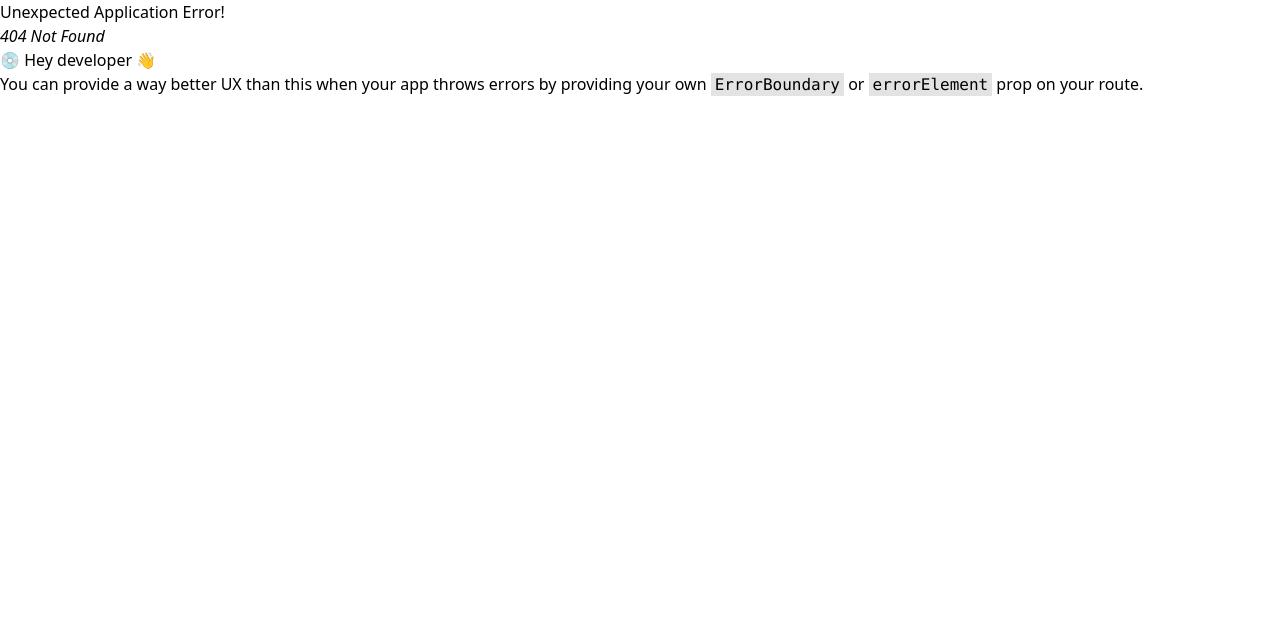
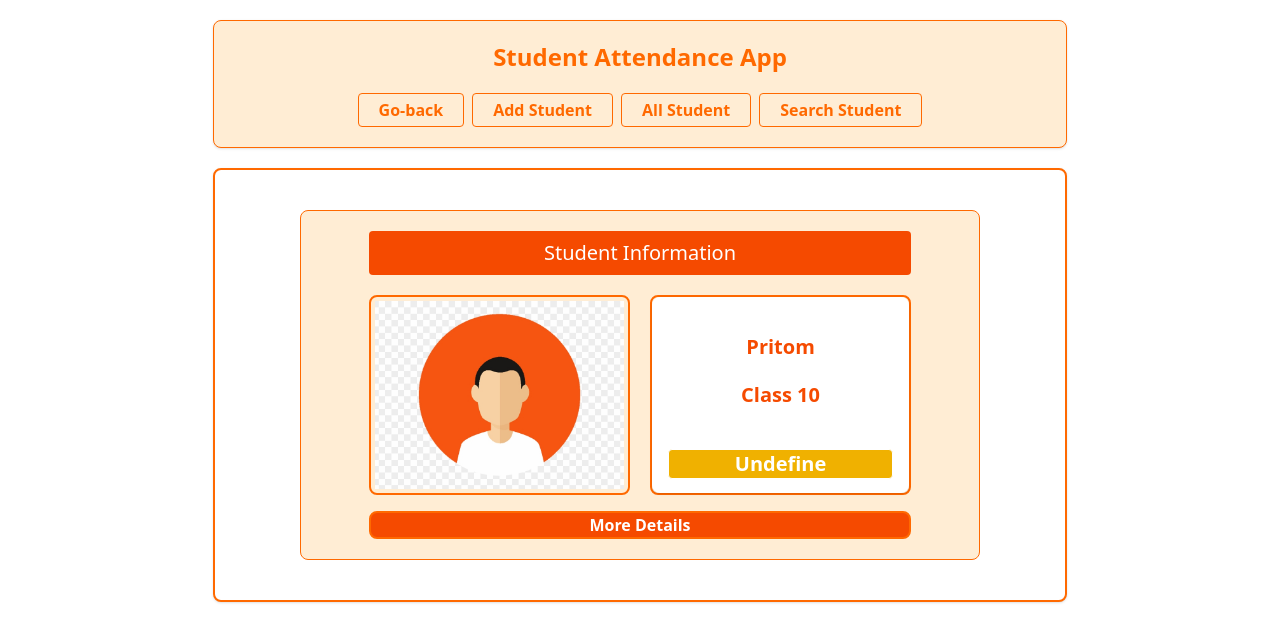
Before and after one commit to PRITOM-0/StudentAttendanceApp-React-Context-Redux-RTK, a React (Vite) app: page /1 in a window 1280 px wide. Before the commit this address had no page. Shown: the top 642 px of the page. Built offline with nearby package versions, Linux system fonts and the light colour scheme.

Commit message:
dinamic routing for Student Infromation implemented

```diff
--- a/src/Components/StudentItem.jsx
+++ b/src/Components/StudentItem.jsx
@@ -1,6 +1,7 @@
 import { useContext, useState } from "react";
 import { classes } from "../assets/data";
 import { useDispatch } from "react-redux";
+import { Link } from "react-router";
 
 const StudentItem = (props) => {
   const  dispatch = useDispatch();
@@ -108,6 +109,9 @@ const StudentItem = (props) => {
               : " hidden mb-2"
           }
         >
+          <Link className="w-full text-center text-white font-bold border border-rose-500 px-2 rounded-full mx-1 my-1 w-1/4 bg-rose-500 hover:bg-rose-700 text-sm pb-1 transition duration-300 ease-in-out" to={`/${std.id}`}>
+            <input type="button" value="Details"/>
+          </Link>
           <span className="w-full text-center text-white font-bold border border-indigo-500 px-2 rounded-full mx-1 my-1 w-1/4 bg-indigo-500 hover:bg-indigo-700 text-sm pb-1 transition duration-300 ease-in-out">
             {std.editMode == false && (
               <input type="button" value="Edit" onClick={edithandle} />
--- a/src/Router/router.jsx
+++ b/src/Router/router.jsx
@@ -4,6 +4,7 @@ import RootPage from "../pages/RootPage";
 import AllStudentPage from "../pages/AllStudentPage";
 import AddStudentPage from "../pages/AddStudentPage";
 import SearchStudentPage from "../pages/SearchStudentPage";
+import StudentPage from "../pages/StudentPage";
 
 export const router = createBrowserRouter([
   {
@@ -23,6 +24,10 @@ export const router = createBrowserRouter([
         path: "/searchStudent",
         element: <SearchStudentPage />,
       },
+      {
+        path: "/:stdId",
+        element: <StudentPage />,
+      },
     ],
   },
 ]);
--- a/src/pages/AddStudentPage.jsx
+++ b/src/pages/AddStudentPage.jsx
@@ -3,7 +3,7 @@ import StudentForm from "../Components/StudentForm";
 const AddStudentPage = () => {
   return (
     <>
-      <div className=" md:w-3/4 lg:w-2/3 mx-auto border border-orange-500 rounded-lg pt-10 shadow my-5 bg-orange-100">
+      <div className="sm:w-[90%] md:w-3/4 lg:w-2/3 mx-auto border border-orange-500 rounded-lg py-5  shadow my-5 bg-orange-100">
         <StudentForm />
       </div>
     </>
--- a/src/pages/AllStudentPage.jsx
+++ b/src/pages/AllStudentPage.jsx
@@ -4,7 +4,7 @@ import StudentList from "../Components/StudentList";
 const AllStudentPage = () => {
   return (
     <>
-      <div className="md:w-3/4 lg:w-2/3 mx-auto  border border-orange-500 rounded-lg pt-10 shadow my-5 bg-orange-100">
+      <div className="sm:w-[90%] md:w-3/4 lg:w-2/3 mx-auto  border border-orange-500 rounded-lg pt-10 shadow my-5 bg-orange-100">
         <StudentList />
       </div>
     </>
--- a/src/pages/RootPage.jsx
+++ b/src/pages/RootPage.jsx
@@ -4,7 +4,7 @@ import { Outlet } from "react-router";
 const RootPage = () => {
   return (
     <>
-      <div className=" md:w-3/4 lg:w-2/3 mx-auto py-5 border border-orange-500 rounded-lg shadow my-5 bg-orange-100">
+      <div className="sm:w-[90%] md:w-3/4 lg:w-2/3 mx-auto py-5 border border-orange-500 rounded-lg shadow my-5 bg-orange-100">
         <h1 className="text-center text-2xl font-bold text-orange-500">
           Student Attendance App
         </h1>
--- a/src/pages/SearchStudentPage.jsx
+++ b/src/pages/SearchStudentPage.jsx
@@ -3,7 +3,7 @@ import SearchStudent from "../Components/SearchStudent";
 const SearchStudentPage = () => {
   return (
     <>
-      <div className=" md:w-3/4 lg:w-2/3  mx-auto border border-orange-500 rounded-lg pt-10 shadow my-5 bg-orange-100">
+      <div className="sm:w-[90%] md:w-3/4 lg:w-2/3  mx-auto border border-orange-500 rounded-lg pt-10 shadow my-5 bg-orange-100">
         <SearchStudent />
       </div>
     </>
--- /dev/null
+++ b/src/pages/StudentPage.jsx
@@ -0,0 +1,50 @@
+import React from "react";
+import ppImg from "../assets/pp.png";
+import { useParams } from "react-router";
+import { useSelector } from "react-redux";
+
+const StudentPage = () => {
+  const { stdId } = useParams();
+  const state = useSelector((state) => state.studentState);
+  const student = [...state.filter((el) => el.id == stdId)][0];
+
+
+  return (
+    <div className="sm:w-[80%] md:w-3/4 lg:w-2/3  mx-auto py-10 border border-2 border-orange-500 rounded-lg  shadow bg-white ">
+      <div className="w-[80%] mx-auto  py-5 bg-orange-100 border border-orange-500 text-center rounded-lg ">
+        <h2 className="w-[80%] mx-auto text-center text-white  text-xl text-orange-500  py-2 rounded  mb-3 bg-orange-600">
+          Student Information
+        </h2>
+        <div className="w-[80%] mx-auto flex gap-5 py-2">
+          <div className="w-[50%] border border-2 h-50 rounded-lg border-orange-500 p-1">
+            <img className="w-full h-full object-cover" src={ppImg} alt="" />
+          </div>
+          <div className="w-[50%] border border-2 h-50 rounded-lg border-orange-500">
+            <div className=" mx-auto h-full rounded-lg shadow p-4 bg-white">
+              <h2 className="text-xl my-5 font-bold mb-2 text-orange-600">
+                {student.name}
+              </h2>
+              <p className="my-5 text-xl font-bold mb-2 text-orange-600">
+                Class {student.class}
+              </p>
+              {student.status==true && <p className="text-xl font-bold text-orange-600 border rounded bg-green-500 text-white my-10">
+                Present
+              </p>}
+              {student.status==false && <p className="text-xl font-bold text-orange-600 border rounded bg-red-500 text-white my-10">
+                Absent
+              </p>}
+              {student.status==undefined && <p className="text-xl font-bold text-orange-600 border rounded bg-yellow-500 text-white my-10">
+                Undefine
+              </p>}
+            </div>
+          </div>
+        </div>
+        <button className=" w-[80%] mx-auto border border-2 mt-2 rounded-lg border-orange-500 bg-orange-600">
+          <p className="text-white font-semibold">More Details</p>
+        </button>
+      </div>
+    </div>
+  );
+};
+
+export default StudentPage;
```
Also changed, not shown: src/assets/pp.png (added).
